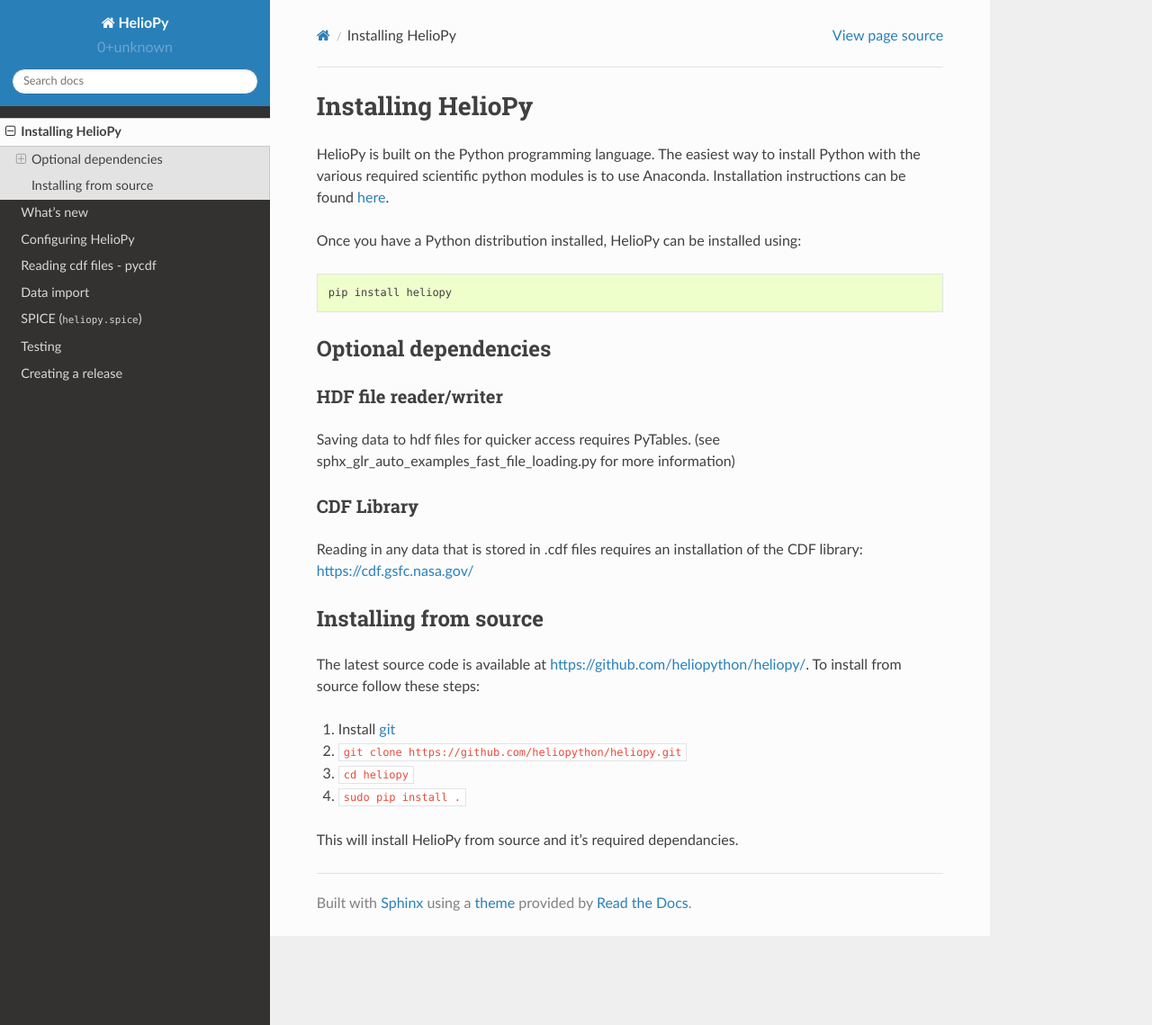
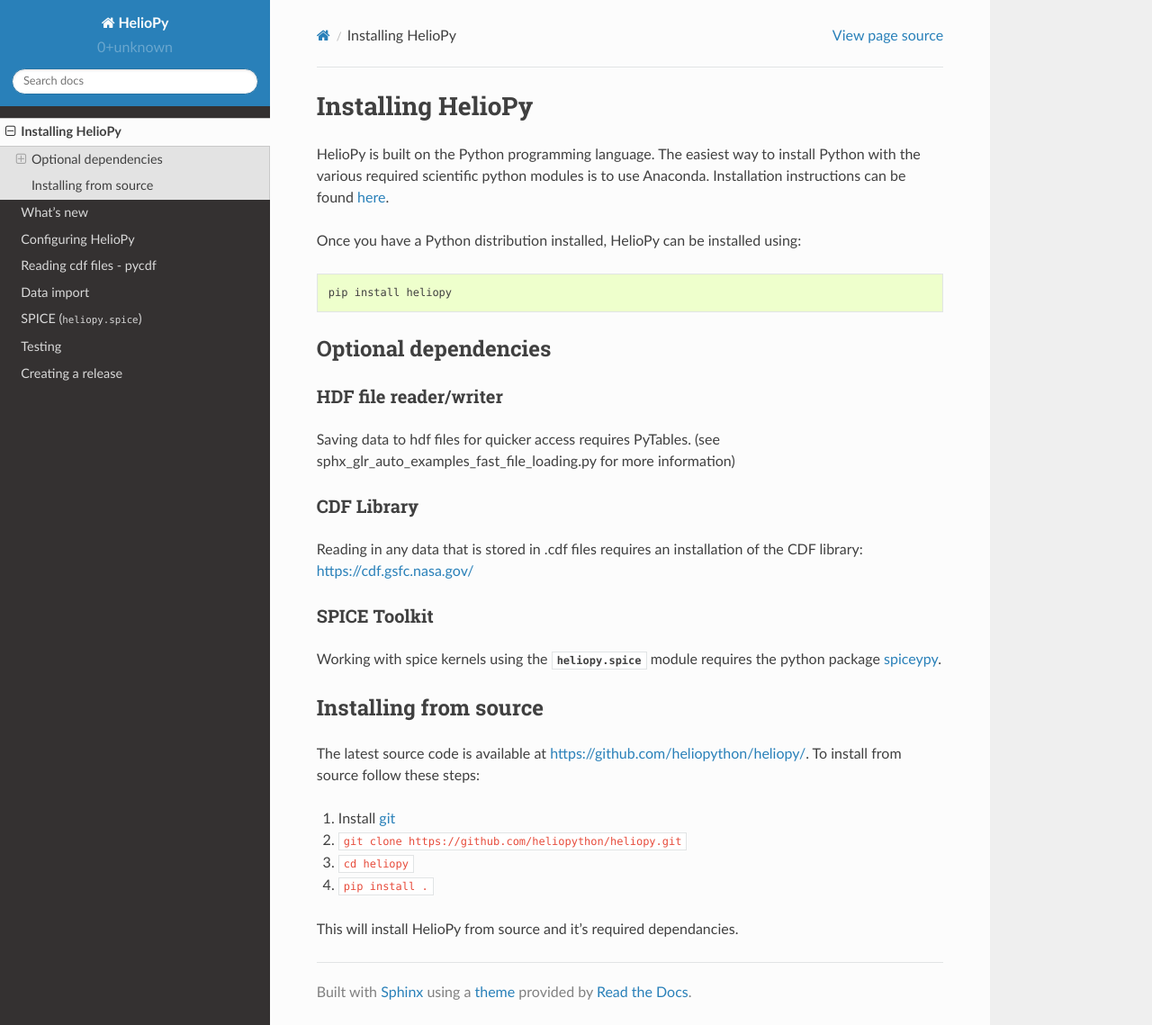
Before and after one commit to heliopython/heliopy, a Sphinx documentation site: the page built from doc/source/installing.rst, in a window 1280 px wide and 1139 px high. Shown: the whole window at 90% size. Built offline with Sphinx 7.4.7 and the Read the Docs theme 2.0.0, drawn with Linux system fonts in a browser that asks for light colours; pages that are not in the unit, such as notebooks, are missing from menus.

Commit message:
Add spiceypy as an optinal depedency

```diff
--- a/doc/source/installing.rst
+++ b/doc/source/installing.rst
@@ -22,6 +22,11 @@
 Reading in any data that is stored in .cdf files requires an installation of
 the CDF library: https://cdf.gsfc.nasa.gov/
 
+SPICE Toolkit
+^^^^^^^^^^^^^
+Working with spice kernels using the :mod:`heliopy.spice` module requires
+the python package `spiceypy <https://spiceypy.readthedocs.io>`_.
+
 Installing from source
 ----------------------
 The latest source code is available at
@@ -30,6 +35,6 @@
 1. Install `git <https://git-scm.com/book/en/v2/Getting-Started-Installing-Git>`_
 2. ``git clone https://github.com/heliopython/heliopy.git``
 3. ``cd heliopy``
-4. ``sudo pip install .``
+4. ``pip install .``
 
 This will install HelioPy from source and it's required dependancies.
```
